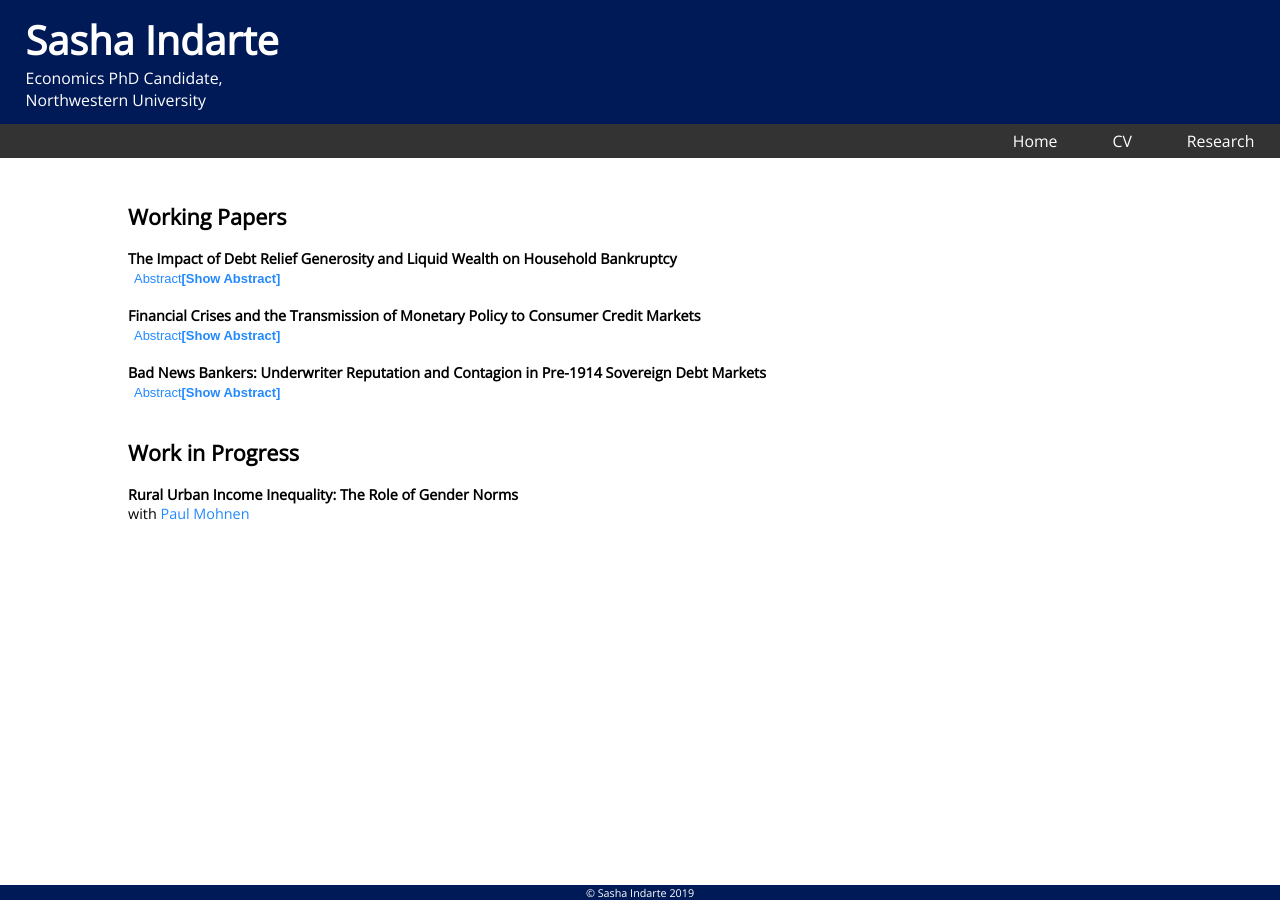
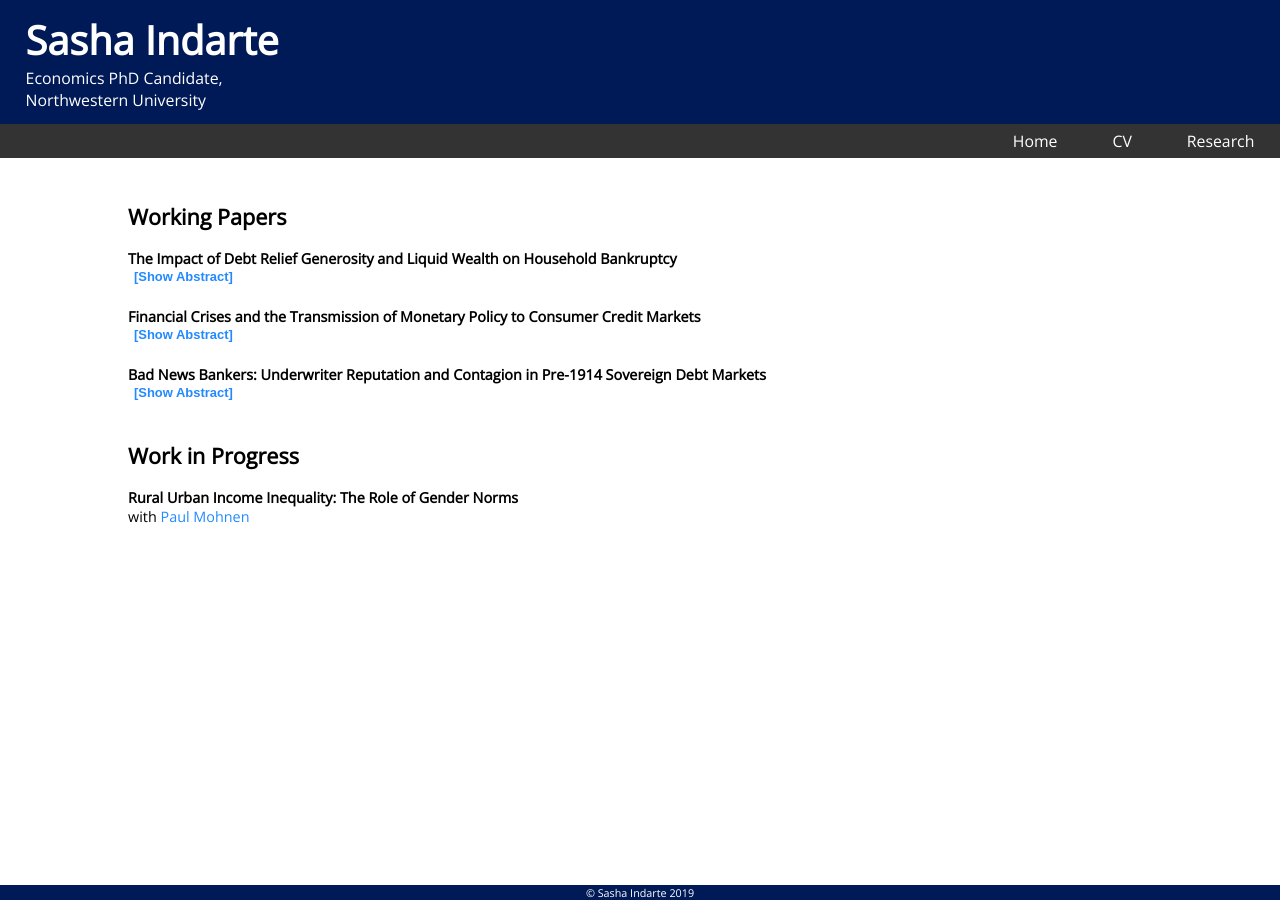
Before and after one commit to sashaindarte/sashaindarte.github.io, a Jekyll site: the page built from research/index.html, in a window 1280 px wide. Built offline with Jekyll 4.4.1, drawn with Linux system fonts in a browser that asks for light colours.

Commit message:
Update index.html

```diff
--- a/research/index.html
+++ b/research/index.html
@@ -7,7 +7,7 @@ title: Sasha Indarte - Research
 		<h2>Working Papers</h2>
 
 		<p><b>The Impact of Debt Relief Generosity and Liquid Wealth on Household Bankruptcy</b></p>
-		<button class="accordion">Abstract</button>
+		<button class="accordion"></button>
 		<div class="panel">
 			<p align="justify">
 				The debt relief households obtain in bankruptcy provides insurance against wealth losses, but also distorts borrower incentives to repay debt, discouraging lending. Understanding how bankruptcy filings respond to changes in cash-flows and "strategically" to relief generosity is important for assessing these trade-offs. This paper presents new evidence on the causes of bankruptcy using data on millions of mortgage borrowers. First, I exploit a kink in debt relief generosity induced by asset exemption laws in a regression kink design (RKD) to estimate a small, positive effect of an increase in generosity on filing. Second, I exploit quasi-experimental variation in mortgage payment reductions to estimate a large negative effect of an increase in cash-flows on filing. The RKD isolates the strategic motive by holding wealth fixed and varying the payoff from filing while the payment reductions affect filing by increasing cash-flows that are not generally seizable in bankruptcy. Using a simple model of household bankruptcy, I show that the relatively weak strategic motive implies that consumption gains to filers must be large but that other costs of bankruptcy, such as social stigma or from credit market exclusion, must also be large. My findings are consistent with a lack of insurance against cash-flow shocks driving bankruptcy and imply that increases in the generosity of bankruptcy only weakly incentivize further filing
@@ -16,7 +16,7 @@ title: Sasha Indarte - Research
 
 		<br>
 		<p><b>Financial Crises and the Transmission of Monetary Policy to Consumer Credit Markets</b></p>
-		<button class="accordion">Abstract</button>
+		<button class="accordion"></button>
 		<div class="panel">
 			<p align="justify">
 				This paper explores one channel through which financial crises can alter the strength of the credit channel of monetary policy. Analyzing microdata on the universe of US credit unions and exploiting plausibly exogenous variation in exposure to ABS markets, I find that asset losses among lenders increase the sensitivity of their lending to the policy rate. A 10 basis point fall in the two-year Treasury yield generates a 0.86 percentage point increase in quarterly lending growth when assets are unchanged. However, the same policy rate change leads to a 1.15 percentage point increase for a credit union experiencing a one standard deviation asset loss. This is a more than 20% difference relative to median lending growth. Additionally, a 10 basis point policy rate reduction lowers the effect of a one standard deviation asset loss from a 3.20 to 2.91 percentage point decrease in lending growth. These findings suggest that monetary easing is more potent among lenders with recently weakened balance sheets and there exists an additional benefit of monetary easing which reduces the contractionary effect of asset losses.
@@ -25,7 +25,7 @@ title: Sasha Indarte - Research
 
 		<br>
 		<p><b>Bad News Bankers: Underwriter Reputation and Contagion in Pre-1914 Sovereign Debt Markets</b></p>
-		<button class="accordion">Abstract</button>
+		<button class="accordion"></button>
 		<div class="panel">
 			<p align="justify">
 				This paper uses new data on the timing of sovereign defaults during 1869-1914 to quantify an informational channel of contagion via shared financial intermediaries. Concerns over reputation incentivized Britain’s merchant banks to monitor, advise, and occasionally bail out sovereigns. Default signaled to investors that a merchant bank was not as willing or able to write and support quality issues, suggesting that its other bonds may underperform in the future. In support of this channel, I find that during a debt crisis, a 5% fall in the defaulting bond’s price leads to a 2.19% fall in prices of bonds sharing the defaulter’s bank. This is substantial compared to the 0.24% price drop among bonds with different banks. Information revelation about financial intermediaries can be a powerful source of contagion unrelated to a borrower’s fundamentals. In modern financial markets, third parties such as credit rating agencies, the IMF, or the ECB could similarly spread contagion if news about their actions reveals information about their willingness to monitor risky borrowers or intervene in crises.
```
